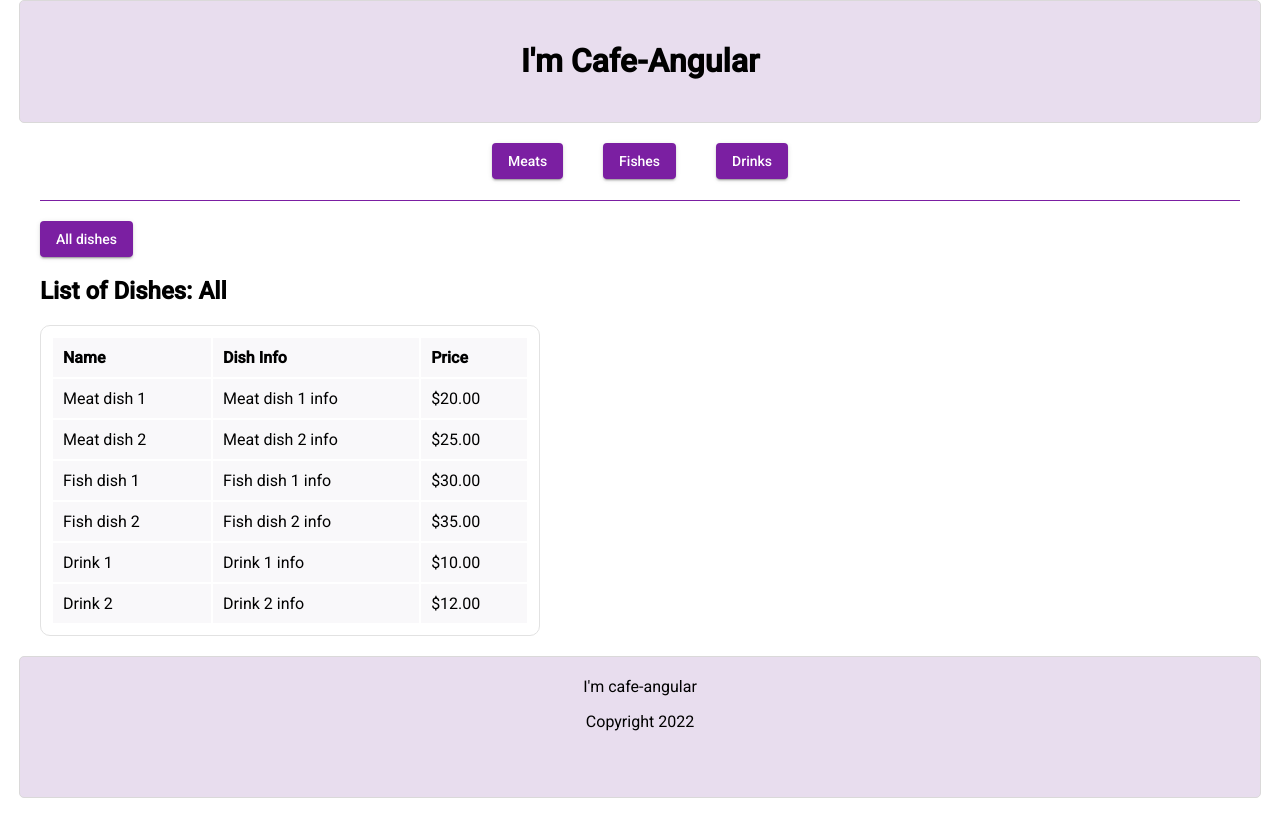
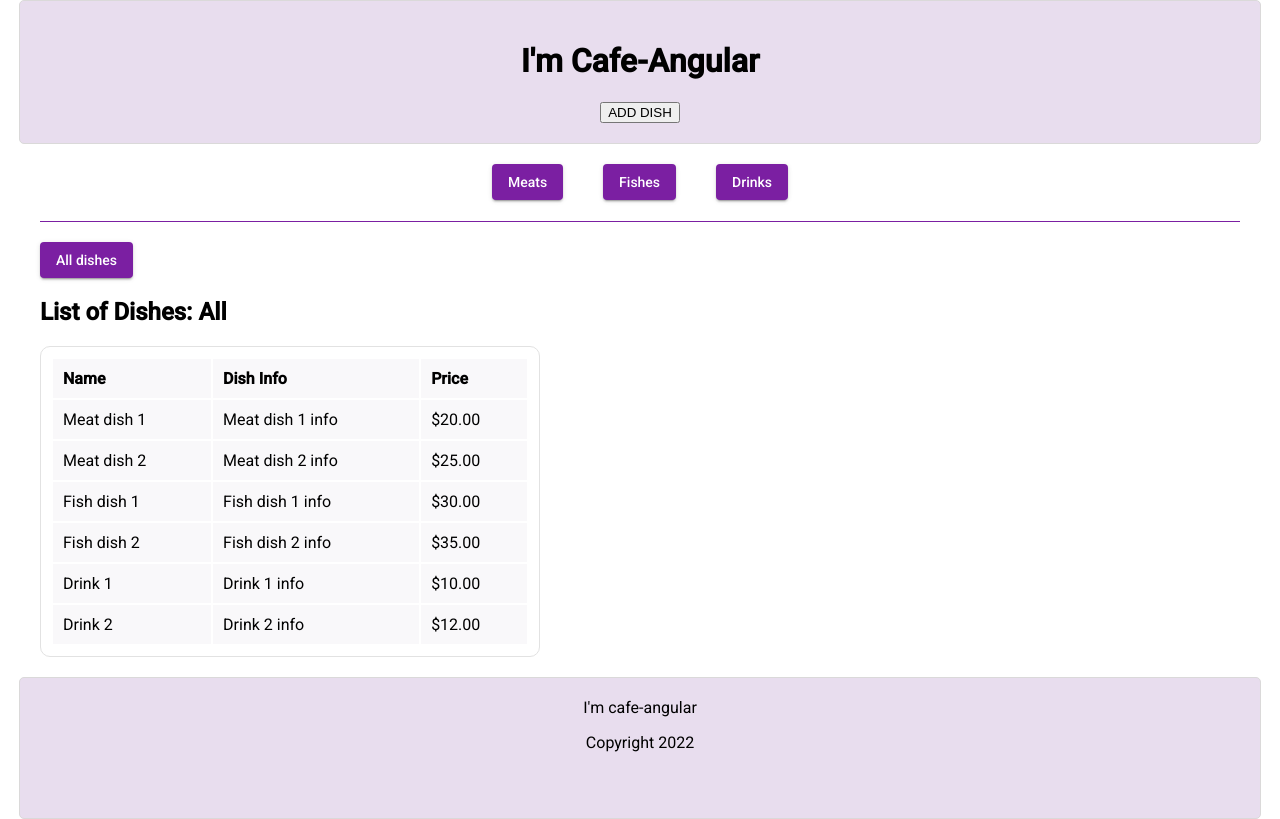
Before and after one commit to anna-manorik/cafe-angular, an Angular app in the folder cafe-angular/: page / in a window 1280 px wide. Built offline with nearby package versions, Linux system fonts and the light colour scheme; data requests are answered from the project's data file.

Commit message:
Update header.component.html

```diff
--- a/cafe-angular/src/app/core/components/header/header.component.html
+++ b/cafe-angular/src/app/core/components/header/header.component.html
@@ -1,4 +1,5 @@
 
 <div class="header-conteiner">
     <h1>I'm {{title}}</h1>
+    <button mat-raised-button color="warn" (click)="openDialog()">ADD DISH</button>
 </div>
```
